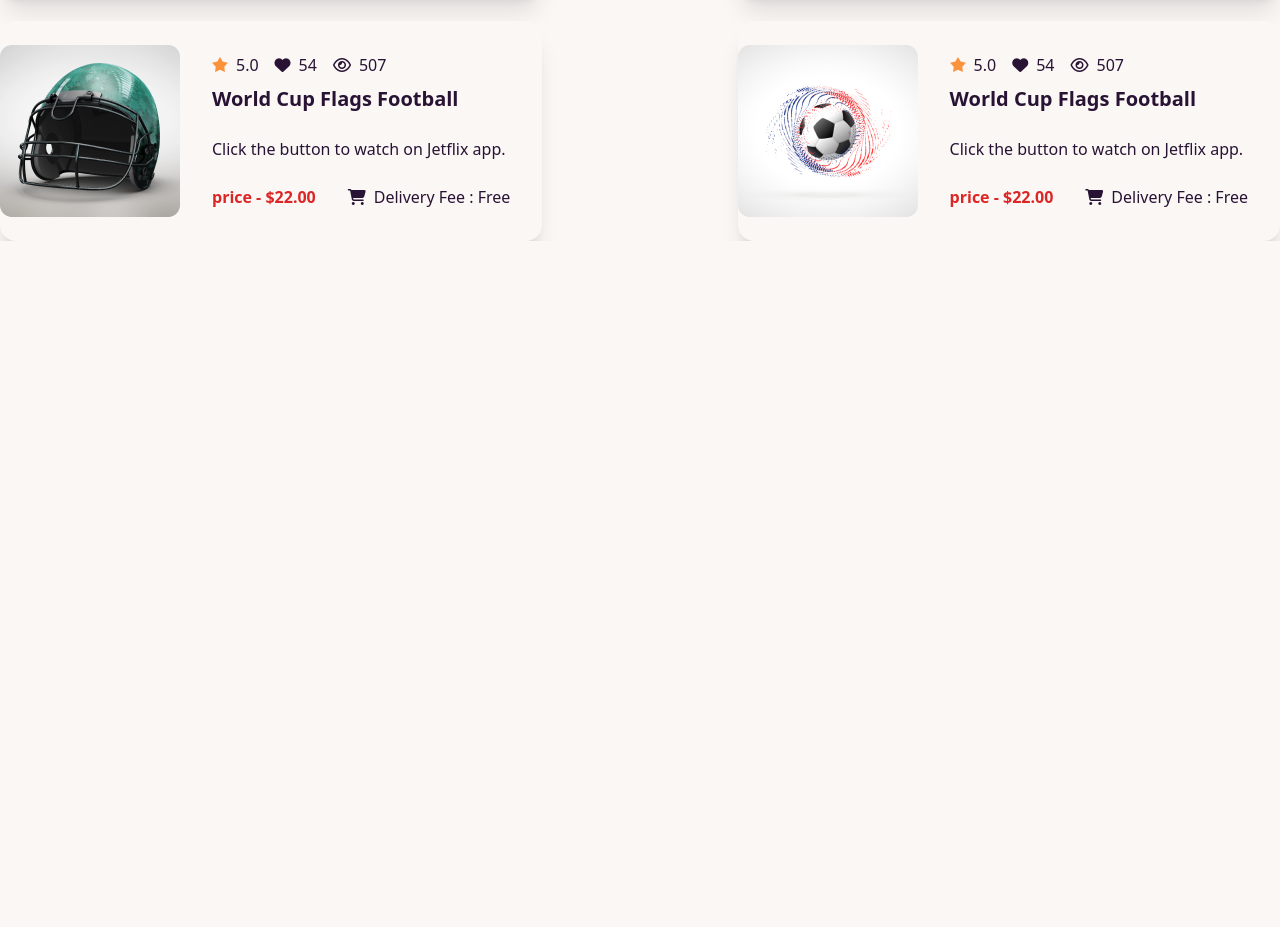
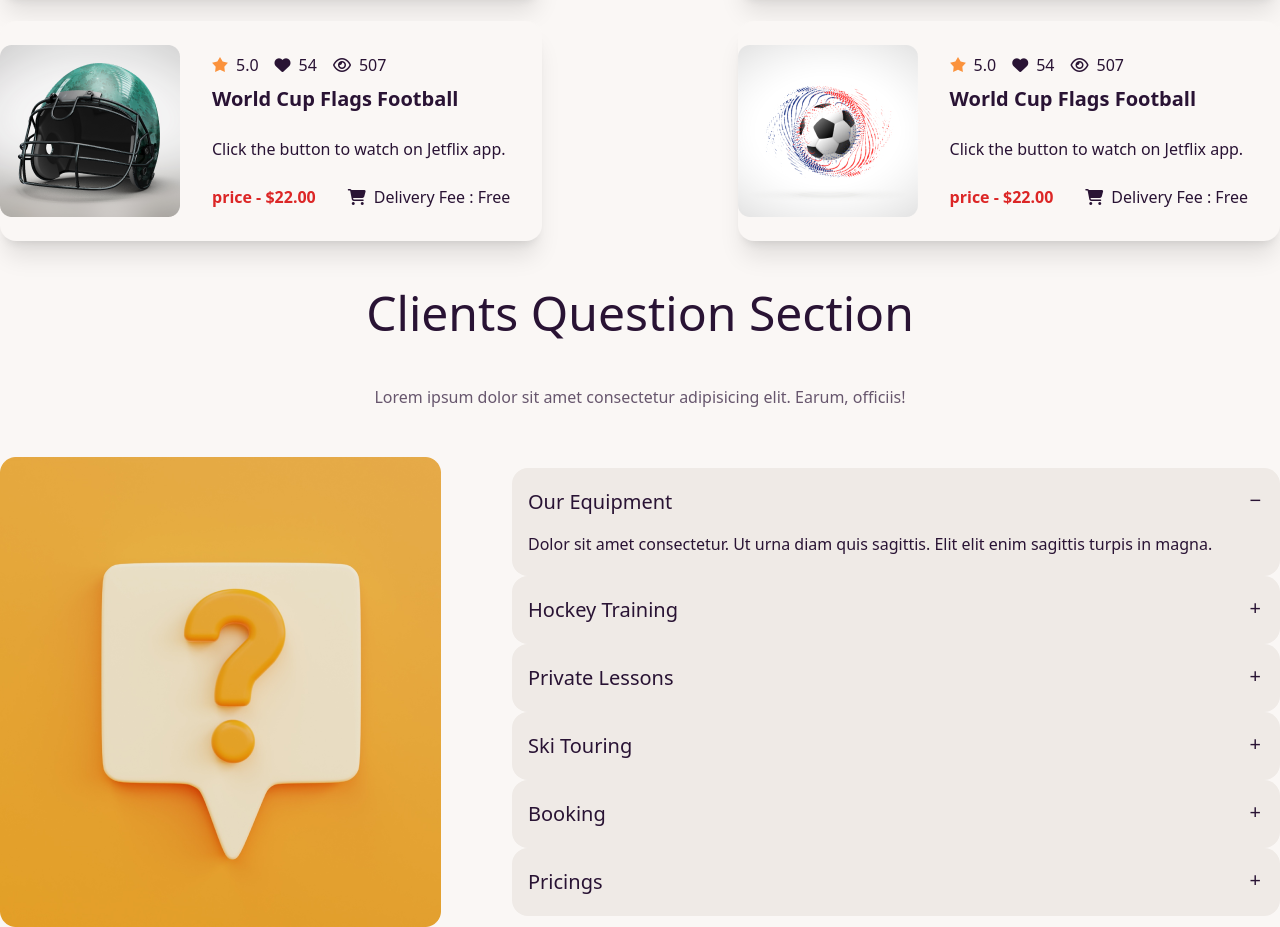
Before and after one commit to nahar-nur/hockys-club, a plain HTML site: page index.html in a window 1280 px wide. Shown: the part 3003-3930 px from the top of the page. Before the commit the page ends 3244 px from the top, so only its background shows below. Drawn offline with nearby package versions, Linux system fonts and the light colour scheme.

Commit message:
added clients question section

```diff
--- a/index.html
+++ b/index.html
@@ -202,7 +202,7 @@
         <p class="opacity-70 my-12 w-50%">Lorem ipsum dolor sit amet consectetur
        adipisicing elit. Earum, officiis!</p>
     </div>
-    <div class="flex justify-between items-center ">
+    <div class="lg:flex justify-between items-center ">
       <!-- card section -->
       <!-- card-one -->
       <div class="card card-side bg-base-100 shadow-xl">
@@ -409,6 +409,78 @@
     </div>
      </section>
      <!-- New products section ends here -->
+      <!-- Clients Question section starts here -->
+
+     <section class="container mx-auto">
+          <div class="my-12 text-center">
+            <h2 class="text-5xl">Clients Question Section</h2>
+            <p class="opacity-70 my-12 w-50%">Lorem ipsum dolor sit amet consectetur
+           adipisicing elit. Earum, officiis!</p>
+        </div>
+        <!-- Question part -->
+        <div class="flex justify-between items-center">
+          <div class="w-2/5">
+            <img src="./Images/11.png" alt="">
+          </div>
+          <div class="w-3/5">
+            <div class="collapse collapse-plus bg-base-200 py-1">
+              <input type="radio" name="my-accordion-3" checked="checked" />
+              <div class="collapse-title text-xl font-medium">
+                Our Equipment
+              </div>
+              <div class="collapse-content">
+                <p>Dolor sit amet consectetur. Ut urna diam quis sagittis. Elit elit enim sagittis turpis in magna.</p>
+              </div>
+            </div>
+            <div class="collapse collapse-plus bg-base-200 py-1">
+              <input type="radio" name="my-accordion-3" />
+              <div class="collapse-title text-xl font-medium">
+                Hockey Training
+              </div>
+              <div class="collapse-content">
+                <p>hello</p>
+              </div>
+            </div>
+            <div class="collapse collapse-plus bg-base-200 py-1">
+              <input type="radio" name="my-accordion-3" />
+              <div class="collapse-title text-xl font-medium">
+                Private Lessons
+              </div>
+              <div class="collapse-content">
+                <p>hello</p>
+              </div>
+            </div>
+            <div class="collapse collapse-plus bg-base-200 py-1">
+              <input type="radio" name="my-accordion-3" />
+              <div class="collapse-title text-xl font-medium">
+                Ski Touring
+              </div>
+              <div class="collapse-content">
+                <p>hello</p>
+              </div>
+            </div>
+            <div class="collapse collapse-plus bg-base-200 py-1">
+              <input type="radio" name="my-accordion-3" />
+              <div class="collapse-title text-xl font-medium">
+                Booking
+              </div>
+              <div class="collapse-content">
+                <p>hello</p>
+              </div>
+            </div>
+            <div class="collapse collapse-plus bg-base-200 py-1">
+              <input type="radio" name="my-accordion-3" />
+              <div class="collapse-title text-xl font-medium">
+                Pricings
+              </div>
+              <div class="collapse-content">
+                <p>hello</p>
+              </div>
+            </div>
+          </div>
+        </div>
+         <!-- Clients Question section ends here -->
+     </section>
     </main>
     <footer></footer>
 </body>
```
